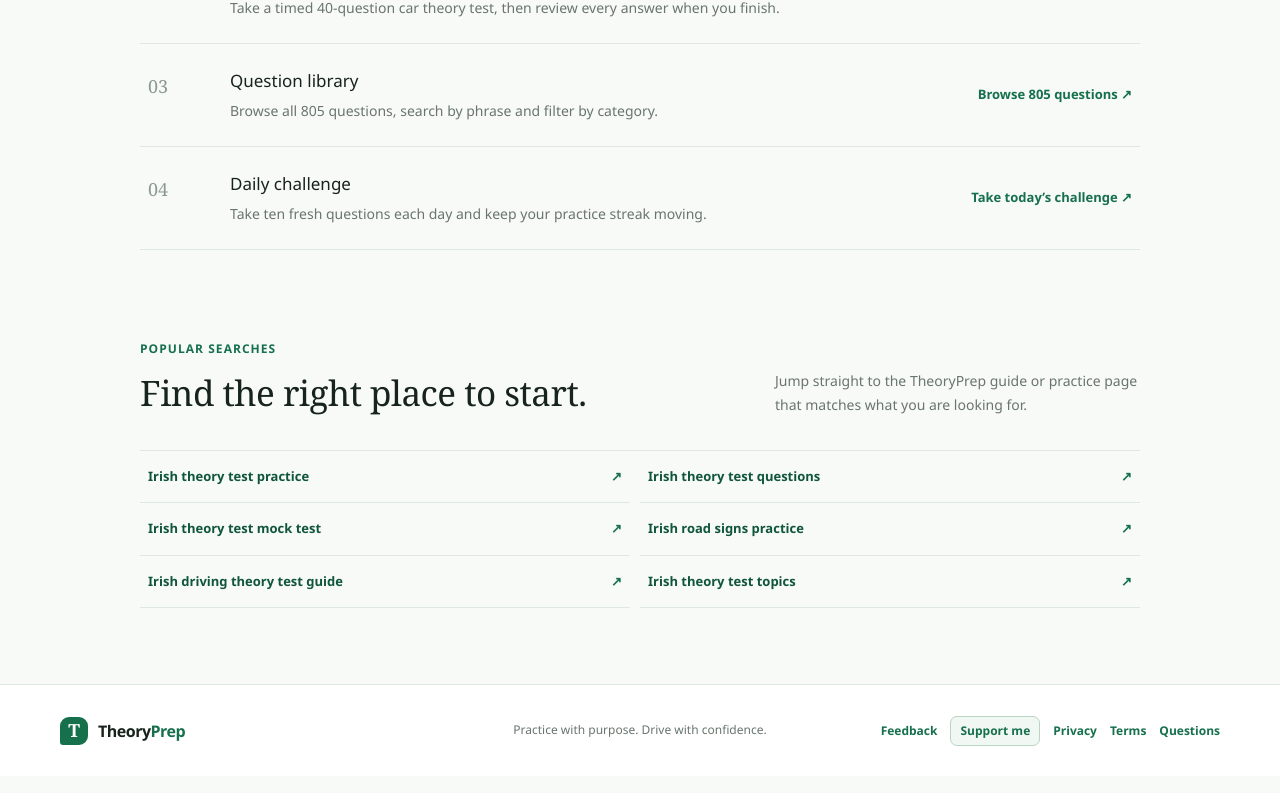
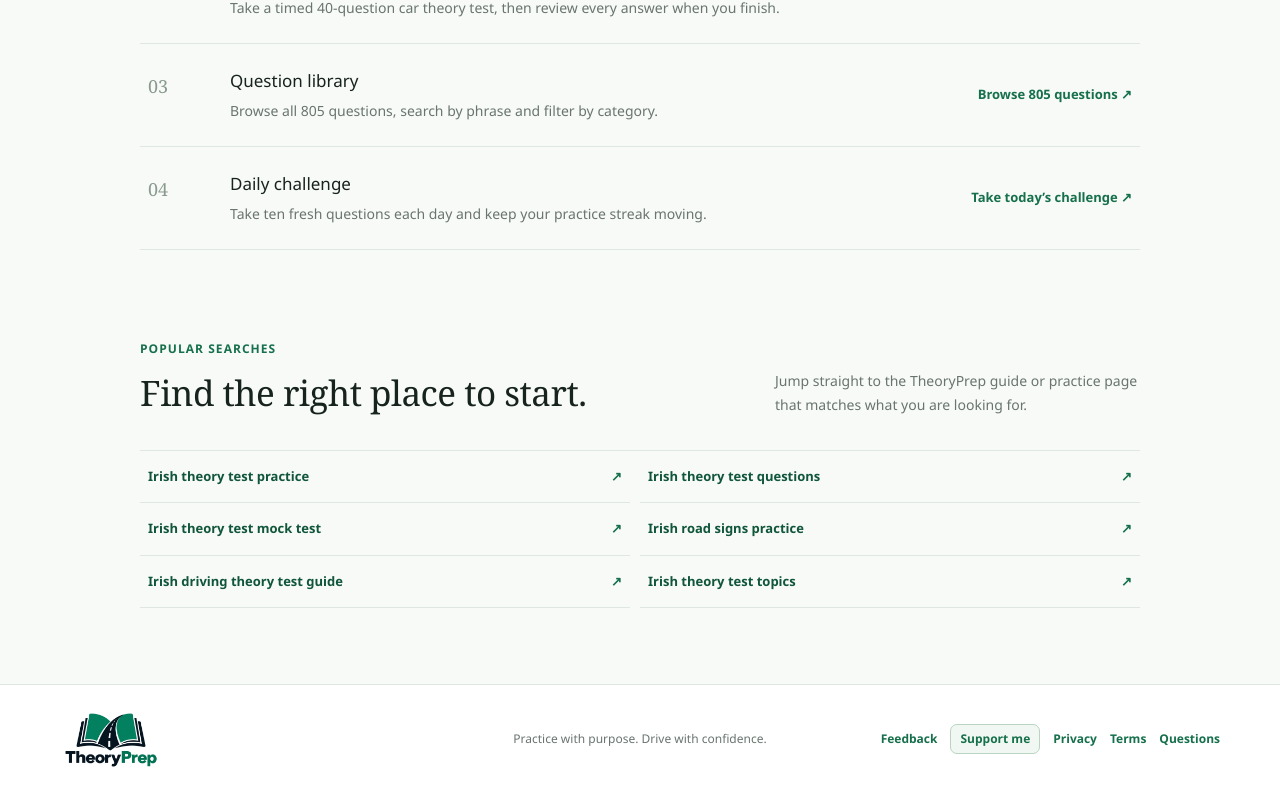
Before and after one commit to cullenry/theory-tester, a Next.js app: page / in a window 1280 px wide. Shown: the part 2148-2941 px from the top of the page. Built offline with nearby package versions, Linux system fonts and the light colour scheme; no server answers.

Commit message:
Use the TheoryPrep wordmark in the footer

```diff
--- a/src/app/page.tsx
+++ b/src/app/page.tsx
@@ -98,7 +98,15 @@ export default function Home() {
         </div>
       </section>
       <footer className="site-footer">
-        <Link className="brand" href="/"><span className="brand-mark" aria-hidden="true">T</span><span>Theory<span className="brand-accent">Prep</span></span></Link>
+        <Link className="brand footer-brand" href="/" aria-label="TheoryPrep home">
+          <Image
+            className="footer-brand-logo"
+            src="/images/theoryprep-logo.png"
+            alt="TheoryPrep"
+            width={102}
+            height={61}
+          />
+        </Link>
         <span>Practice with purpose. Drive with confidence.</span>
         <nav className="site-footer-links" aria-label="Footer">
           <Link href="/feedback">Feedback</Link>
```
